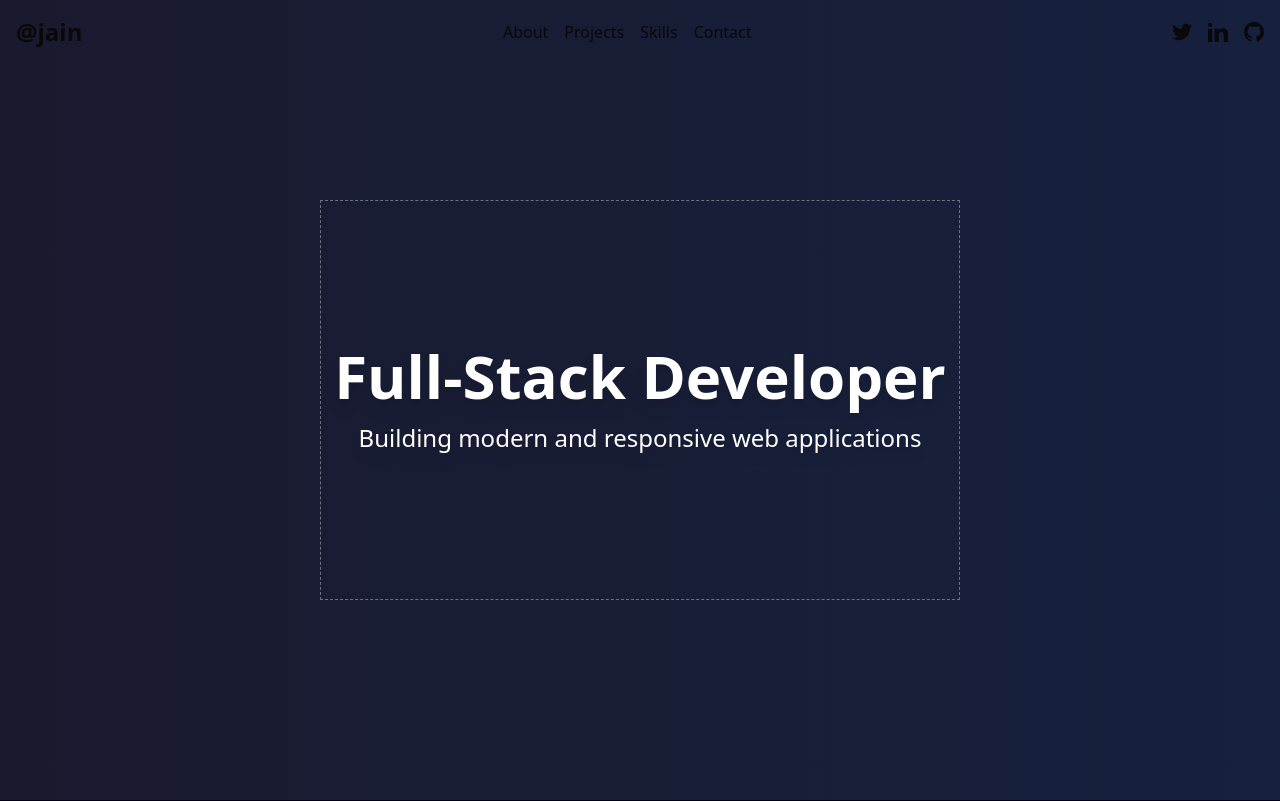
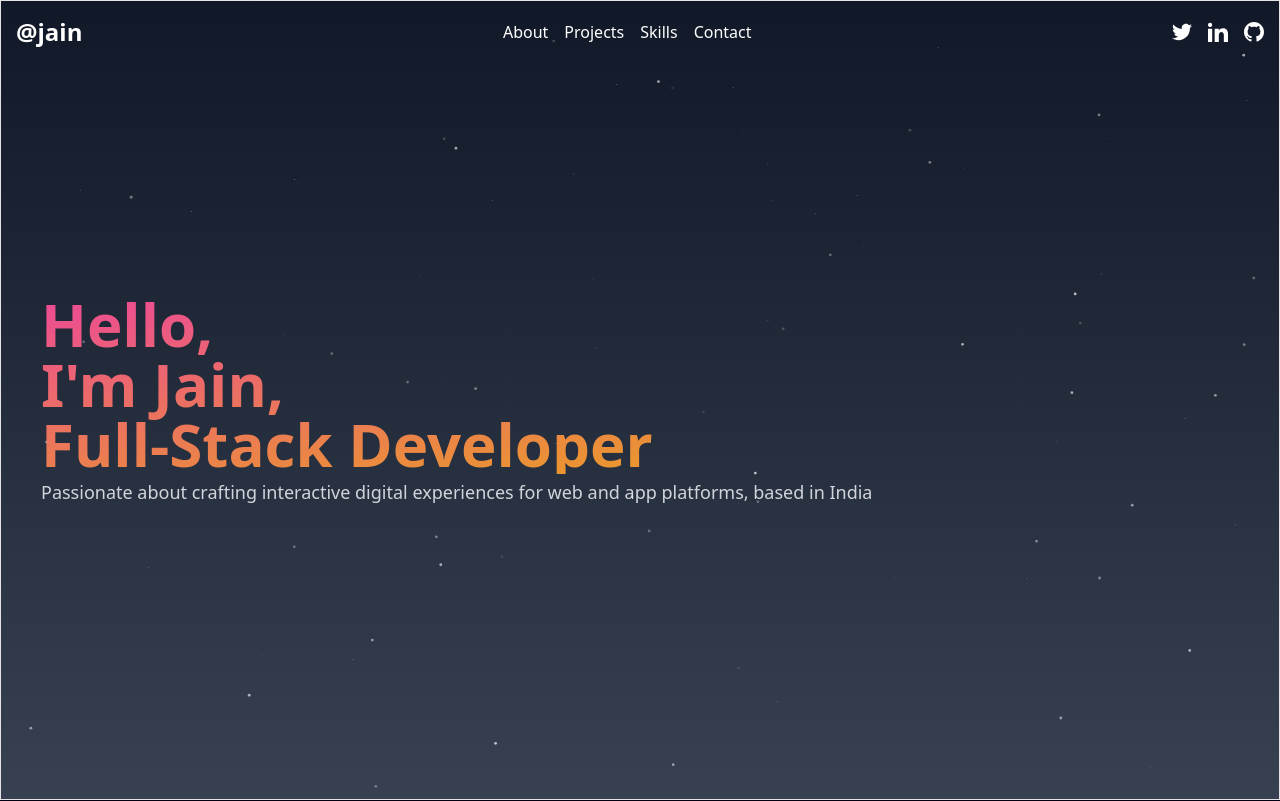
Before and after one commit to JainCK/portfolio-v2, a Next.js app: page / in a window 1280 px wide. Shown: the top 801 px of the page. Built offline with nearby package versions, Linux system fonts and the light colour scheme.

Commit message:
background and animation changes

```diff
--- a/components/hero.tsx
+++ b/components/hero.tsx
@@ -1,15 +1,32 @@
-import React from 'react';
+"use client";
+
+import Particles from '@/components/ui/particles';
 
 export const Hero = () => {
+  let color = "#ffffff"
+
+
   return (
-    <div className="relative flex items-center justify-center h-screen bg-gradient-to-r from-[#1a1a2e] to-[#16213e] overflow-hidden">
-      <div className="absolute inset-0 flex items-center justify-center">
-        <div className="w-1/2 h-1/2 border border-dashed border-gray-500 animate-spin-slow"></div>
-           </div>
-      <div className="relative z-10 text-center text-white">
-        <h1 className="text-6xl font-extrabold drop-shadow-lg">Full-Stack Developer</h1>
-        <p className="mt-4 text-2xl drop-shadow-lg">Building modern and responsive web applications</p>
-      </div>
+
+    <div className="relative flex flex-col h-screen justify-center bg-gradient-to-b from-gray-900 to-gray-700 overflow-hidden border md:shadow-xl">
+      {/* <div className="pointer-events-none whitespace-pre-wrap bg-gradient-to-b from-black to-gray-100/80 bg-clip-text text-center text-4xl font-semibold leading-none text-transparent dark:from-white dark:to-slate-900/10"> */}
+        <h1 className="text-3xl sm:text-4xl md:text-6xl font-extrabold text-transparent bg-clip-text bg-gradient-to-br from-pink-500 to-yellow-500 text-left pl-10">
+          Hello,<br />
+          I'm Jain, <br />
+          Full-Stack Developer
+        </h1>
+        <p className="text-lg sm:text-md md:text-lg mt-1 font-light text-gray-300 text-left pl-10">
+          Passionate about crafting interactive digital experiences for web and app platforms, based in India
+        </p>
+        <div className='pl-10'></div>
+      {/* </div> */}
+      <Particles
+        className="absolute inset-0"
+        quantity={100}
+        ease={80}
+        color={color}
+        refresh
+      />
     </div>
   );
 };
--- a/components/navbar.tsx
+++ b/components/navbar.tsx
@@ -2,7 +2,7 @@ import React from 'react';
 
 export const Navbar = () => {
   return (
-    <nav className="p-4 flex justify-between items-center fixed top-0 left-0 right-0 z-50">
+    <nav className="p-4 flex justify-between items-center fixed top-0 left-0 right-0 z-50 text-white">
       <div className="text-2xl font-bold">@jain</div>
       <ul className="flex space-x-4">
         <li><a href="#about" className="hover:underline">About</a></li>
```
